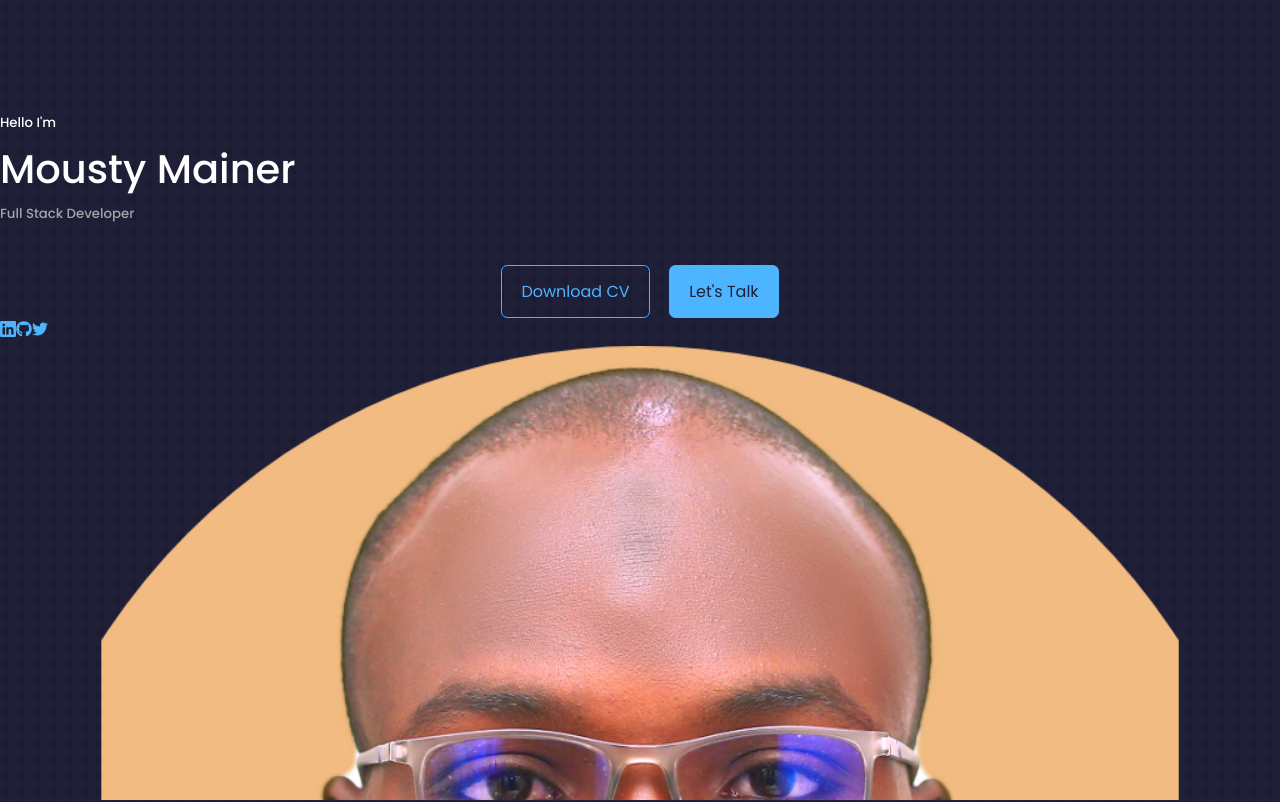
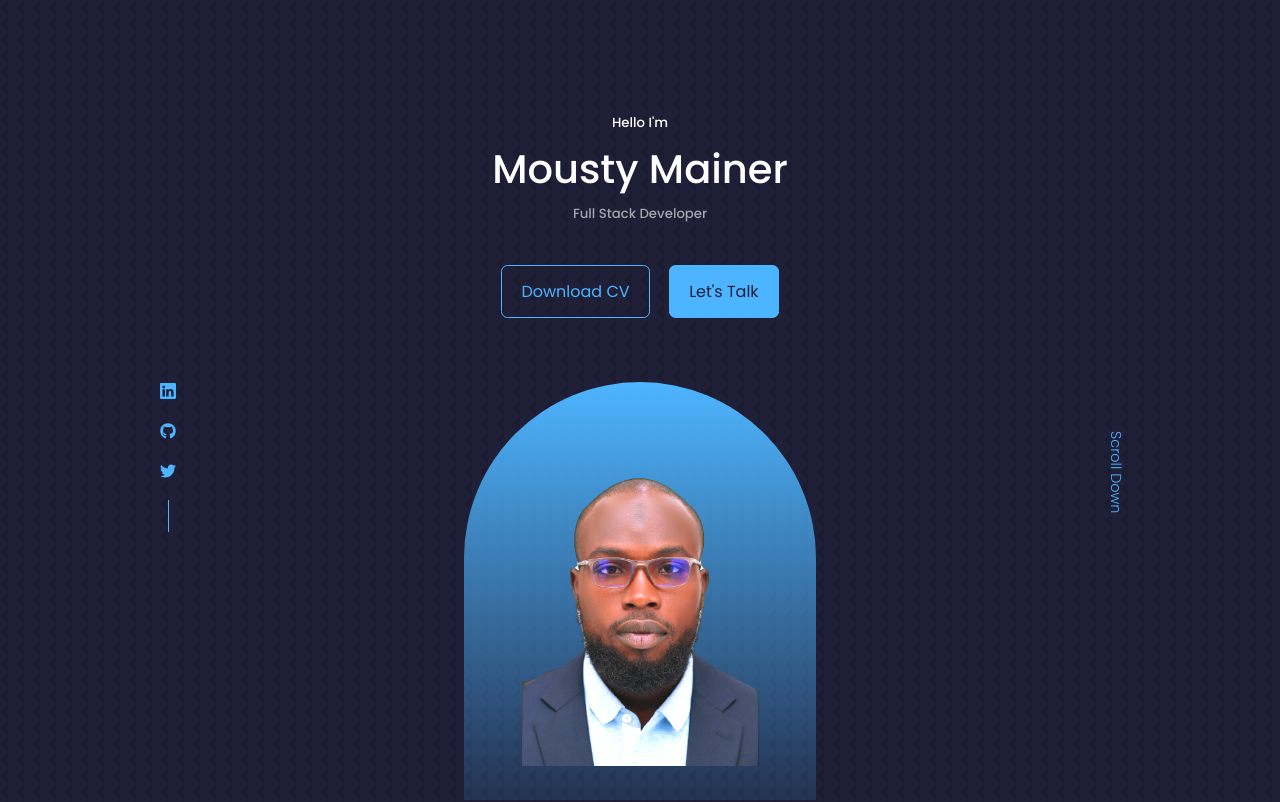
Before and after one commit to mainerprenuer/portfolio, a React (Create React App) app: page / in a window 1280 px wide. Shown: the top 802 px of the page. Built offline with nearby package versions, Linux system fonts and the light colour scheme.

Commit message:
working on header components

```diff
--- a/src/components/header/CTA.jsx
+++ b/src/components/header/CTA.jsx
@@ -11,3 +11,5 @@
 }
 
 export default CTA
+
+// call to action
--- a/src/components/header/Header.jsx
+++ b/src/components/header/Header.jsx
@@ -1,13 +1,13 @@
 import React from 'react'
 import './header.css'
 import CTA from './CTA'
-import ME1 from '../../assets/me1.png'
+import ME from '../../assets/me.png'
 import HeaderSocials  from './HeaderSocials'
 
 const Header = () => {
   return (
     <header>
-      <div className="container.header__container">
+      <div className="container header__container">
         <h5>Hello I'm</h5>
         <h1>Mousty Mainer</h1>
         <h5 className="text-light">Full Stack Developer</h5>
@@ -15,7 +15,7 @@
         <HeaderSocials />
 
         <div className="me" >
-          <img src={ME1} alt="me" />
+          <img src={ME} alt="me" />
         </div>
 
          <a href="#contact" className='scroll__down'>Scroll Down</a>
--- a/src/components/header/header.css
+++ b/src/components/header/header.css
@@ -4,7 +4,7 @@
     overflow: hidden;
 }
 
-.header_container {
+.header__container {
     text-align: center;
     height: 100px;
     position: relative;
@@ -20,12 +20,66 @@
 }
 
 /* ============ HEADER SOCIALS ============= */
-.header_socials {
+.header__socials {
     display: flex;
     flex-direction: column;
     align-items: center;
     gap: 0.8rem;
     position: absolute;
     left: 0;
-    bottom: 3rem;
+    bottom: -20rem;
 }
+
+.header__socials::after {
+    content: "";
+    width: 1px;
+    height: 2rem;
+    background: var(--color-primary);
+}
+
+
+/* ============ ME ============= */
+.me {
+    background: linear-gradient(var(--color-primary),transparent);
+    width: 22rem;
+    height: 30rem;
+    position: absolute;
+    left: calc(50% - 11rem);
+    margin-top: 4rem;
+    border-radius: 12rem 12rem 0 0;
+    overflow: hidden;
+    padding: 5rem 1.5rem 1.5rem 1.5rem;
+}
+
+
+/* ============ SCROLL DOWN ============= */
+.scroll__down {
+    position: absolute;
+    right: -2.3rem;
+    bottom: -17rem;
+    transform: rotate(90deg);
+    font-weight: 300;
+    font-size: 0.9rem;
+}
+
+/* =================MEDIA QUERIES FOR TABLETS(MEDIUM DEVICE)================== */
+@media screen and (max-width: 1024px) {
+   header {
+    height: 89vh;
+   }
+}
+
+
+
+
+/* =================MEDIA QUERIES FOR MOBILE(SMALL DEVICE)================== */
+@media screen and (max-width: 600px) {
+    header {
+        height: 100vh;
+    }
+
+    .header__socials,
+    .scroll__down {
+        display: none;
+    }
+}
--- a/src/index.css
+++ b/src/index.css
@@ -40,7 +40,6 @@
     background: var(--color-bg);
     color: var(--color-white);
     line-height: 1.7;
-    /* text-align: center; */
     background-image: url(../src/assets/bg-texture.png);
 }
 
@@ -118,9 +117,20 @@
 }
 
 
-/* =================MEDIA QUERIES FOR TABLETS================== */
+/* =================MEDIA QUERIES FOR TABLETS(MEDIUM DEVICE)================== */
 @media screen and (max-width: 1024px) {
+    .container {
+        width: var(--container_width-md);
+    }
 
+    section {
+        margin-top: 6rem;
+    }
+}
+
+
+/* =================MEDIA QUERIES FOR MOBILE(SMALL DEVICE)================== */
+@media screen and (max-width: 600px) {
     .container {
         width: var(--container_width-sm);
     }
```
Also changed, not shown: src/assets/me.png, src/assets/me1.png (deleted), src/components/header/HeaderSocials.jsx (line endings or trailing spaces).
